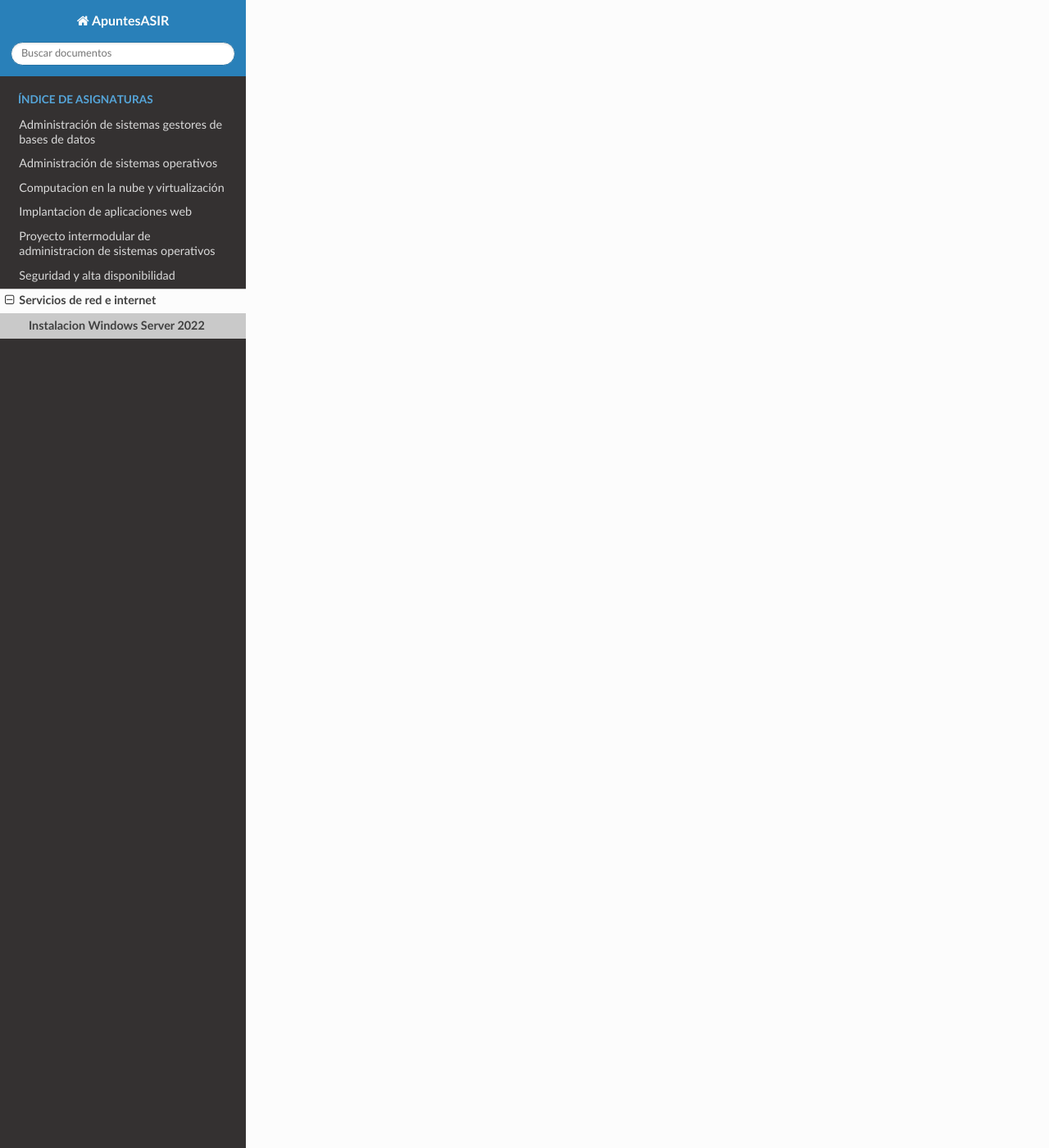
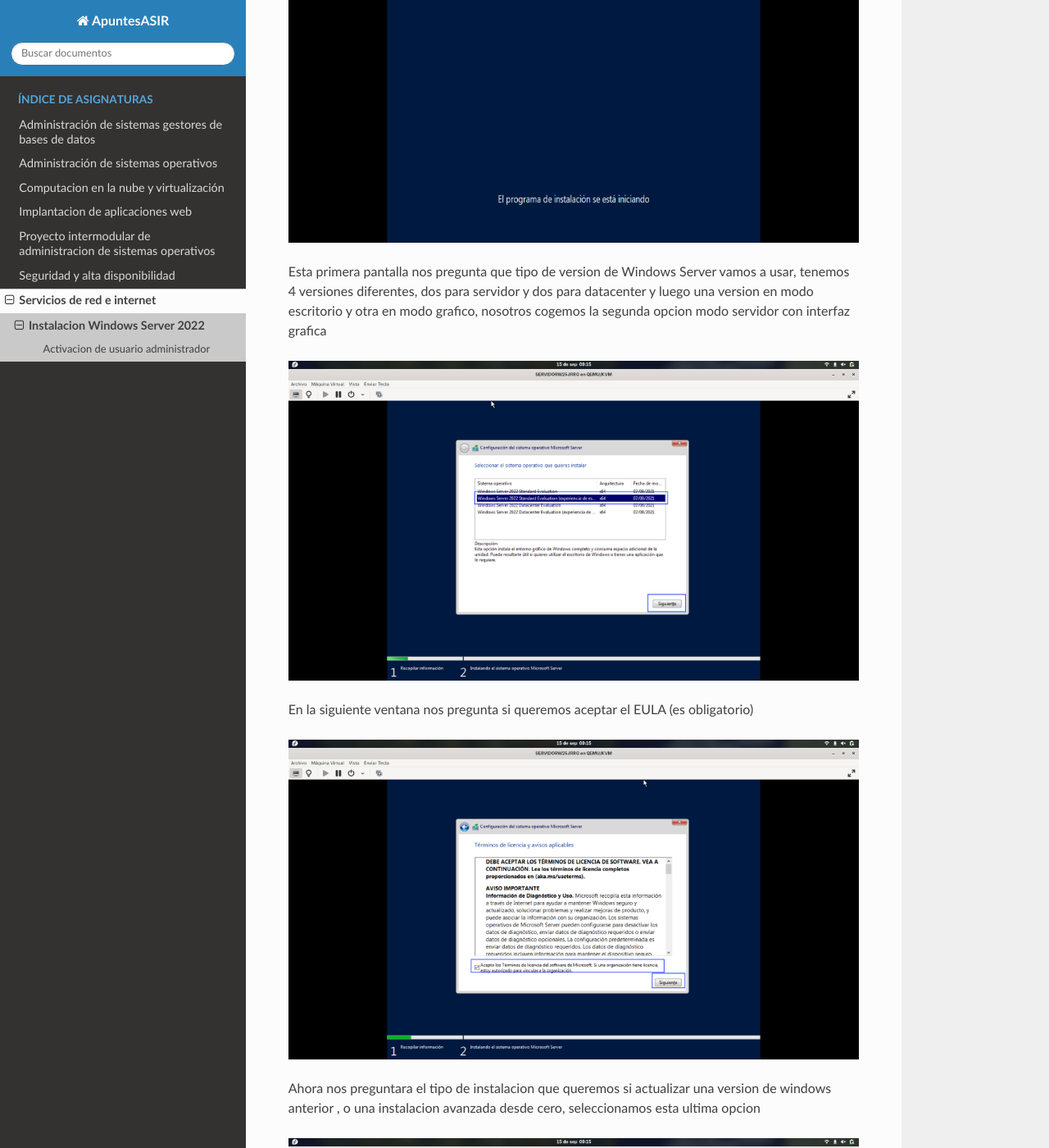
Before and after one commit to jrodriiguezg/ApuntesASIR, a Sphinx documentation site: the page built from docs/servicios-de-red-e-internet/instalacion-windows-server.md, in a window 1280 px wide and 1400 px high, scrolled down 5715 px. Shown: the whole window at 82% size. Built offline with Sphinx 7.4.7 and the Read the Docs theme 3.1.0, drawn with Linux system fonts in a browser that asks for light colours; pages that are not in the unit, such as notebooks, are missing from menus; some of the changed text lies outside the part shown.

Commit message:
new file:   docs/servicios-de-red-e-internet/images/Wserver/10.png 	new file:   docs/servicios-de-red-e-internet/images/Wserver/11.png 	new file:   docs/servicios-de-red-e-internet/images/Wserver/12.png 	new file:   docs/servicios-de-red-e-internet/images/Wserver/13.png 	new file:   docs/servicios-de-red-e-internet/images/Wserver/14.png 	new file:   docs/servicios-de-red-e-internet/images/Wserver/15.png 	new file:   docs/servicios-de-red-e-internet/images/Wserver/16.png 	new file:   docs/servicios-de-red-e-internet/images/Wserver/17.png 	new file:   docs/servicios-de-red-e-internet/images/Wserver/18.png 	new file:   docs/servicios-de-red-e-internet/images/Wserver/19antesde17.png 	new file:   docs/servicios-de-red-e-internet/images/Wserver/20.png 	new file:   docs/servicios-de-red-e-internet/images/Wserver/21.png 	new file:   docs/servicios-de-red-e-internet/images/Wserver/22.png 	new file:   docs/servicios-de-red-e-internet/images/Wserver/23.png 	new file:   docs/servicios-de-red-e-internet/images/Wserver/24.png 	new file:   docs/servicios-de-red-e-internet/images/Wserver/8.png 	new file:   docs/servicios-de-red-e-internet/images/Wserver/9.png 	modified:   docs/servicios-de-red-e-internet/instalacion-windows-server.md

````diff
--- a/docs/servicios-de-red-e-internet/instalacion-windows-server.md
+++ b/docs/servicios-de-red-e-internet/instalacion-windows-server.md
@@ -27,3 +27,68 @@
 Aqui finalmente vemos como quedaria nuestra instalacion, con un resumen de todo, pulsamos finalizar
 
 ![InstalacionFinal](images/Wserver/7.png)
+
+Ahora iniciara el instalador de Windows Server
+
+![WindowsIniciando](images/Wserver/8.png)
+
+Esta primera pantalla nos pedira que introduzcamos el idioma del sistema (aunque la ISO es la version Española y solo nos deja Español)
+
+![SeleccionDeIdioma](images/Wserver/9.png)
+
+En el siguiente paso solo debemos pulsar en **Instalar**
+
+![PulsarInstalar](images/Wserver/10.png)
+
+Y comenzara a cargar el instalador
+
+![Instalador](images/Wserver/11.png)
+
+Esta primera pantalla nos pregunta que tipo de version de Windows Server vamos a usar, tenemos 4 versiones diferentes, dos para servidor y dos para datacenter y luego una version en modo escritorio y otra en modo grafico, nosotros cogemos la segunda opcion modo servidor con interfaz grafica
+
+![SelectorVersion](images/Wserver/12.png)
+
+En la siguiente ventana nos pregunta si queremos aceptar el EULA (es obligatorio)
+
+![AceptarEULA](images/Wserver/13.png)
+
+Ahora nos preguntara el tipo de instalacion que queremos si actualizar una version de windows anterior , o una instalacion avanzada desde cero, seleccionamos esta ultima opcion
+
+![TipoInstalacion](images/Wserver/14.png)
+
+El disco duro virtual es de 60Gb y queremos tener una de 50Gb y otra de 10Gb aproximadamente, para ello pulsamos en el disco a particionar y despues en **Nuevo**
+
+![Particionado](images/Wserver/15.png)
+
+Ahora definimos el tamaño del disco como queremos un disco de 50 y otro de 10 pues en vez de 61000Mb ponemos 51000Mb y asi haria dos pariticiones diferentes y pulsamos en **Aplicar**
+
+![Particionado2](images/Wserver/16.png)
+
+Ahora seleccionamos la particion de 50Gb para instalar el sistema y pulsamos en **Instalar**
+
+![Particionado3](images/Wserver/17.png)
+
+Nos saltara el siguiente aviso, avisando de que faltan particiones del sistema, al pulsar en **Aceptar** las creara de manera automatica
+
+![Particionado4](images/Wserver/19antesde17.png)
+
+Iniciara la instalacion de Windows Server, se reiniciara automaticamente y nos saldra esta pantalla, en la que introduciremos la contraseña, despues pulsaremos **Finalizar**
+
+![Contraseña](images/Wserver/20.png)
+
+Al fin Windows Server iniciara
+
+![Iniciando](images/Wserver/21.png)
+
+Nos saltara el aviso de la red de local, pulsamos en **Si**
+
+![Iniciando1](images/Wserver/22.png)
+
+## Activacion de usuario administrador
+Nos vamos al lanzador de programas de Windows y buscamos el simbolo del sistema (CMD), pulsamos click derecho y lo abrimos como administrador
+
+![CMD](images/Wserver/23.png)
+
+Ahora escribimos el siguiente comando ``` net user administrador /active:yes``` y pulsamos enter
+
+![CMD_comando](images/Wserver/24.png)
````
Also changed, not shown: docs/servicios-de-red-e-internet/images/Wserver/10.png (added), docs/servicios-de-red-e-internet/images/Wserver/11.png (added), docs/servicios-de-red-e-internet/images/Wserver/12.png (added), docs/servicios-de-red-e-internet/images/Wserver/13.png (added), docs/servicios-de-red-e-internet/images/Wserver/14.png (added), docs/servicios-de-red-e-internet/images/Wserver/15.png (added), docs/servicios-de-red-e-internet/images/Wserver/16.png (added), docs/servicios-de-red-e-internet/images/Wserver/17.png (added), docs/servicios-de-red-e-internet/images/Wserver/18.png (added), docs/servicios-de-red-e-internet/images/Wserver/19antesde17.png (added), docs/servicios-de-red-e-internet/images/Wserver/20.png (added), docs/servicios-de-red-e-internet/images/Wserver/21.png (added), docs/servicios-de-red-e-internet/images/Wserver/22.png (added), docs/servicios-de-red-e-internet/images/Wserver/23.png (added), 3 more files.
